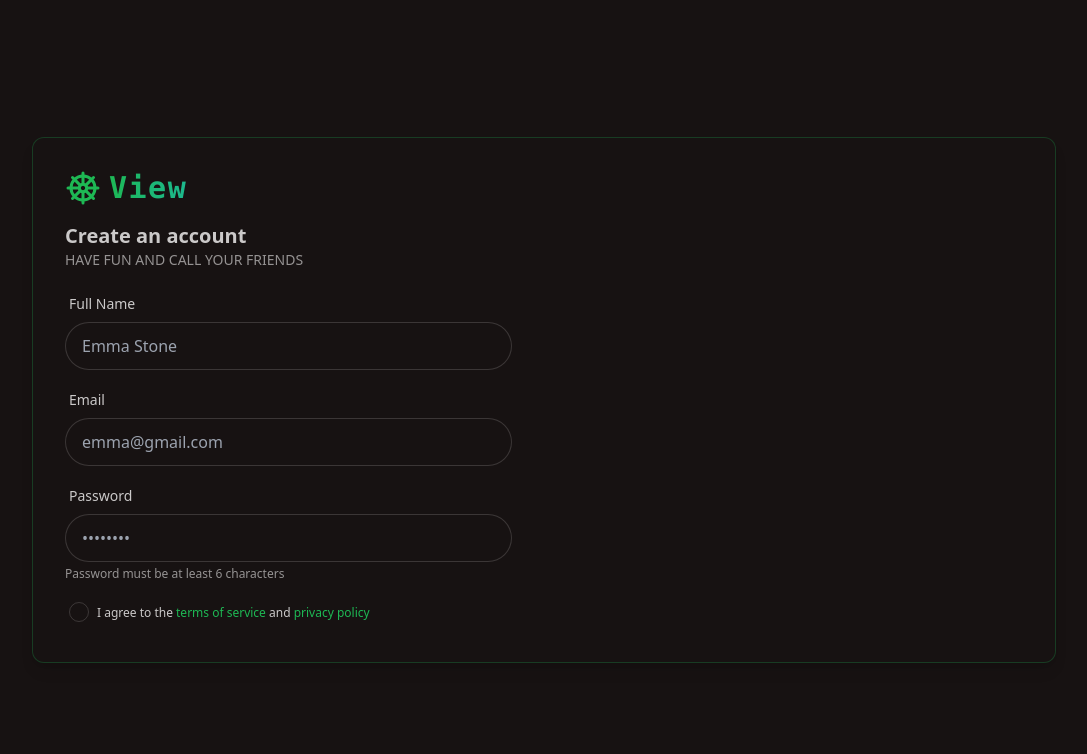
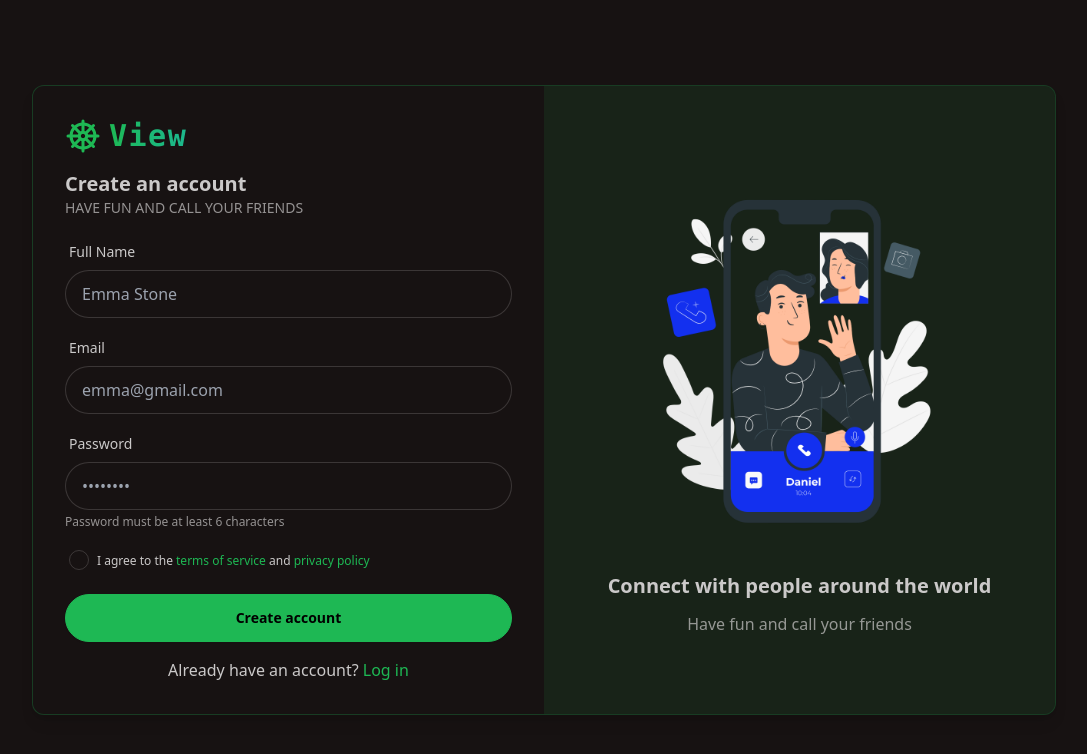
Before and after one commit to yuvrajsr2/videocalling, a React app in the folder frontend/: page /signup in a window 1280 px wide. Shown: the top 754 px of the page, without its empty margins (96-1183 px from the left). Built offline with nearby package versions, Linux system fonts and the light colour scheme; no server answers; the HTML template or start-up script is replaced by a standard one.

Commit message:
Finished the right hand side with the graphic and text and fixed a typo in axios setup

```diff
--- a/frontend/src/lib/axios.js
+++ b/frontend/src/lib/axios.js
@@ -2,6 +2,6 @@ import axios from 'axios';
 
 
 export const axiosInstance = axios.create({
-    baseURL: "https://localhost:5001/api",
+    baseURL: "http://localhost:5001/api",
     withCredentials: true, // send cookies with requests
 });
--- a/frontend/src/pages/SignUpPage.jsx
+++ b/frontend/src/pages/SignUpPage.jsx
@@ -1,5 +1,6 @@
 import React from 'react';
 import { ShipWheelIcon } from 'lucide-react';
+import { Link } from 'react-router';
 
 const SignUpPage = () => {
 
@@ -95,12 +96,32 @@ const SignUpPage = () => {
                     </label>
                   </div>
                 </div>
+
+                <button className='btn btn-primary w-full' type='submit'>Create account</button>
+
+                <div className='text-center mt-4 '>
+                  <p>
+                    Already have an account? <Link to="/login" className='text-primary hover:underline'>Log in</Link>
+                  </p>
+                  </div>
               </div>
             </form>
           </div>
         </div>
 
 
+        <div className='hidden lg:flex w-full lg:w-1/2 bg-primary/10 items-center justify-center'>
+          <div className='max-w-md p-8'>
+            <div className='relative aspect-square max-w-sm mx-auto'>
+              <img src="/vid-call.png" alt="Graphic for sign up page" className='w-full h-full' />
+            </div>
+
+            <div className='text-center space-y-3 mt-6'>
+              <h2 className='text-xl font-semibold'>Connect with people around the world</h2>
+              <p className='opacity-70'>Have fun and call your friends</p>
+            </div>
+          </div>
+        </div>
       </div>
 
     </div>
```
Also changed, not shown: frontend/public/vid-call.png (renamed from frontend/public/Video call-pana.png).
